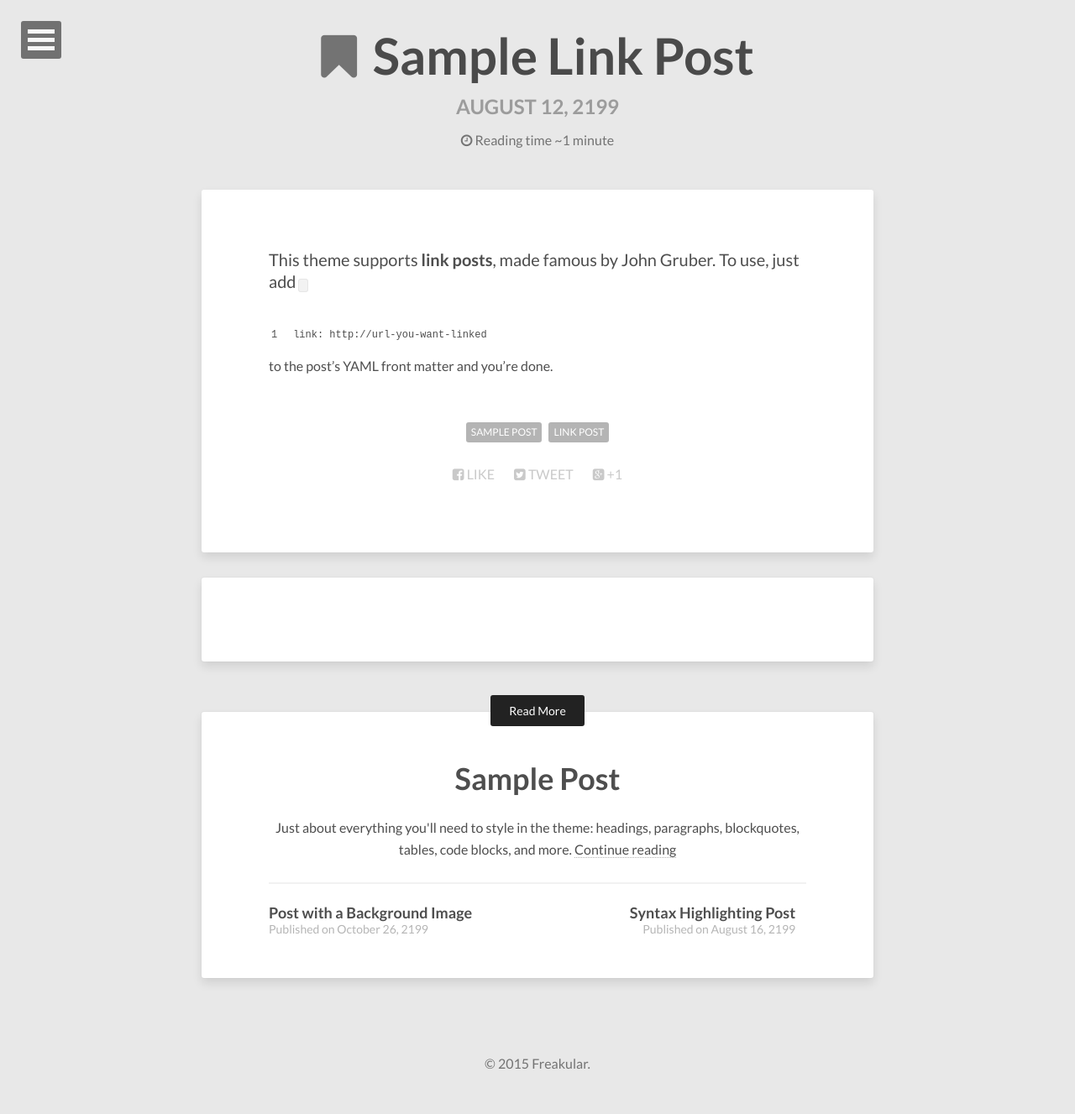
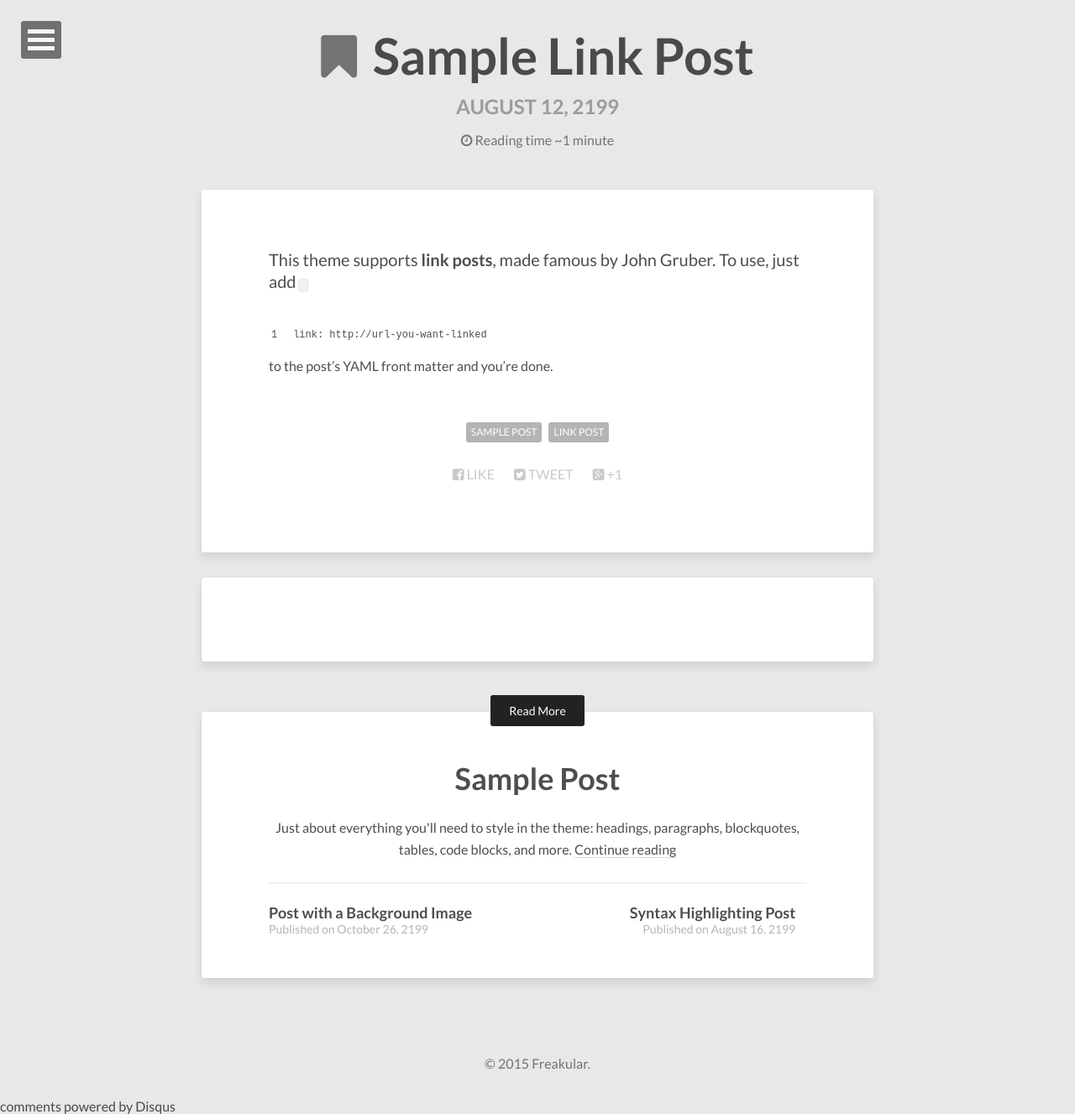
Before and after one commit to Pavling/Pavling.github.io, a Jekyll site: the page built from _posts/2199-08-12-sample-link-post.md, in a window 1280 px wide. Shown: the whole page at 84% size. Built offline with Jekyll 4.4.1, drawn with Linux system fonts in a browser that asks for light colours; nearby versions of some CDN libraries; comment, search, counter and statistics services are not loaded; some of the changed lines change nothing that is shown.

Commit message:
adding disqus shortname

```diff
--- a/_config.yml
+++ b/_config.yml
@@ -1,6 +1,6 @@
 title:            Freakular
 description:      Yet another blog
-disqus_shortname:
+disqus_shortname: freakular
 reading_time:     true
 words_per_minute: 200
 # Your site's domain goes here (eg: //mmistakes.github.io, http://mademistakes.com, etc)
```
